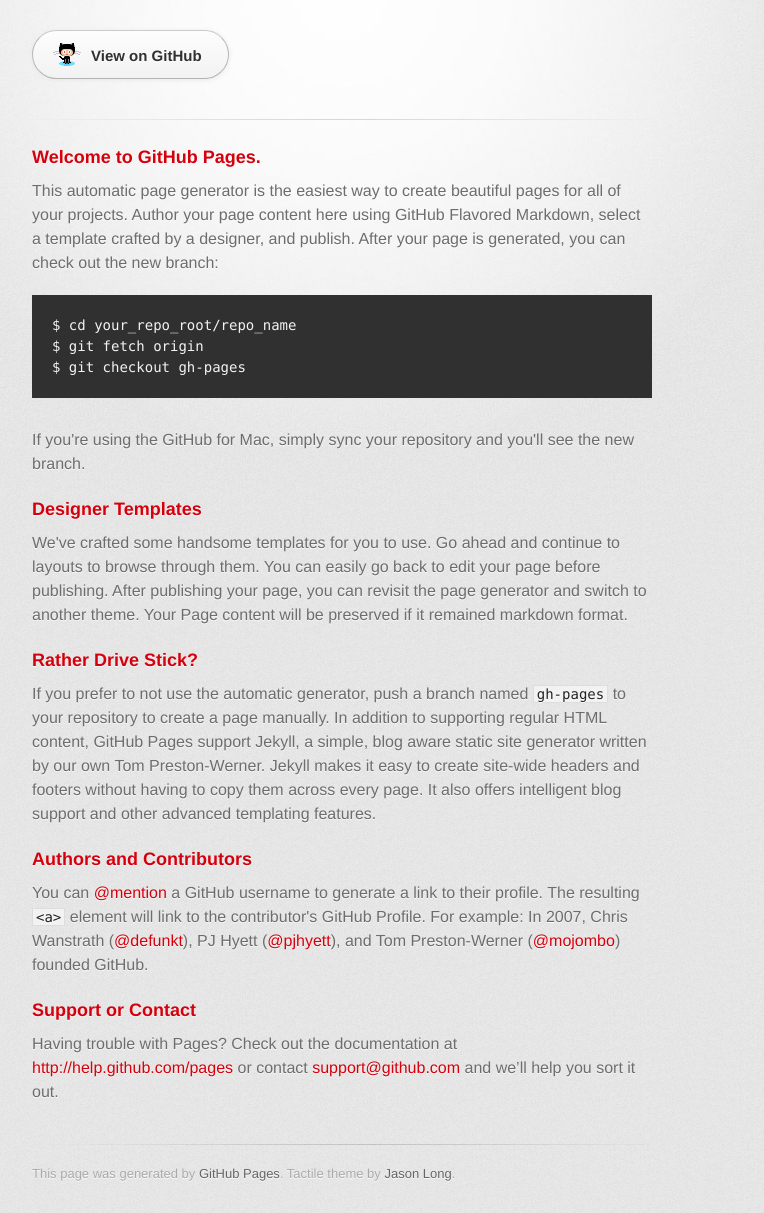
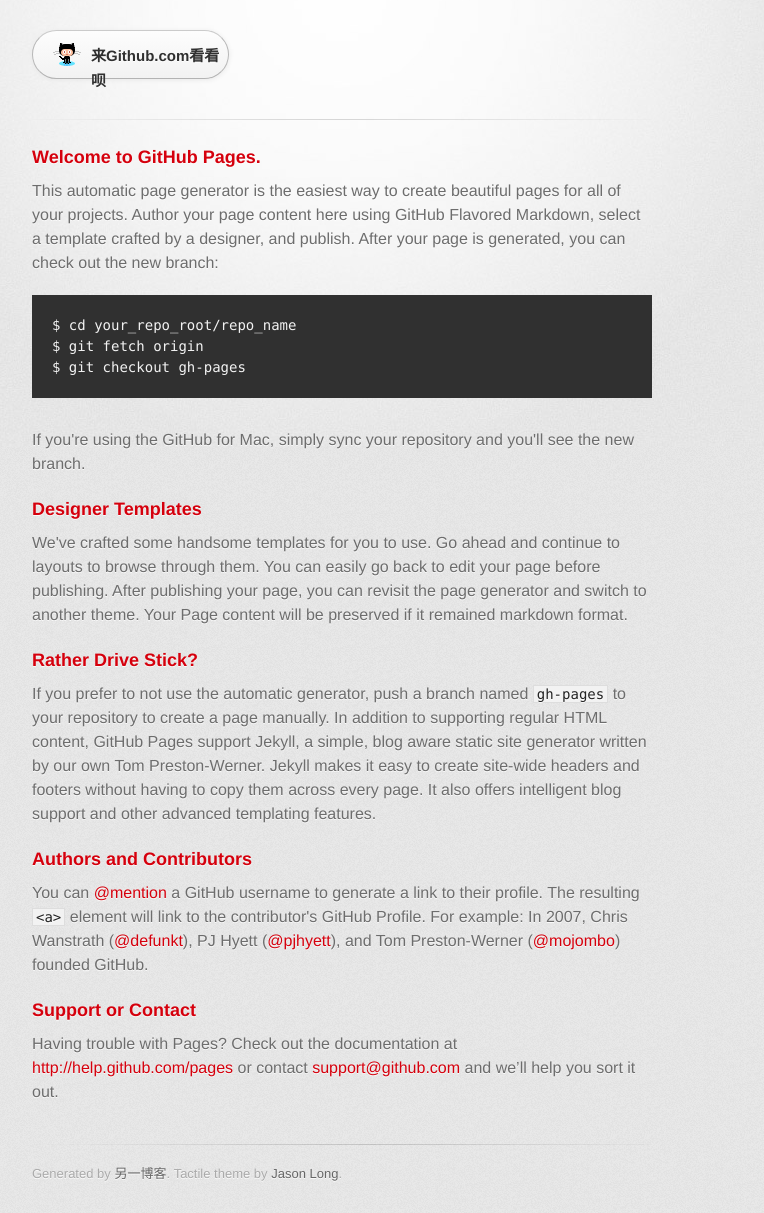
Before and after one commit to daqing15/daqing15.github.com, a plain HTML site: page index.html in a window 1280 px wide. Shown: the part 127-1340 px from the top of the page, without its empty margins (298-1062 px from the left). Drawn offline with Linux system fonts and the light colour scheme; a web font is replaced by a local one.

Commit message:
Update index.html

```diff
--- a/index.html
+++ b/index.html
@@ -10,7 +10,7 @@
     <!--[if lt IE 9]>
     <script src="//html5shiv.googlecode.com/svn/trunk/html5.js"></script>
     <![endif]-->
-    <title>Daqing15.github.com by daqing15</title>
+    <title>小码农，小安逸(daqing15.github.com)</title>
   </head>
 
   <body>
@@ -23,7 +23,7 @@
         </header>
 
         <section id="downloads" class="clearfix">
-          <a href="https://github.com/daqing15" id="view-on-github" class="button"><span>View on GitHub</span></a>
+          <a href="https://github.com/daqing15" id="view-on-github" class="button"><span>来Github.com看看呗</span></a>
         </section>
 
         <hr>
@@ -63,7 +63,7 @@ $ git checkout gh-pages
         </section>
 
         <footer>
-          This page was generated by <a href="http://pages.github.com">GitHub Pages</a>. Tactile theme by <a href="http://twitter.com/jasonlong">Jason Long</a>.
+          Generated by <a href="http://blog.csdn.net/scelong">另一博客</a>. Tactile theme by <a href="http://twitter.com/jasonlong">Jason Long</a>.
         </footer>
 
 
```
